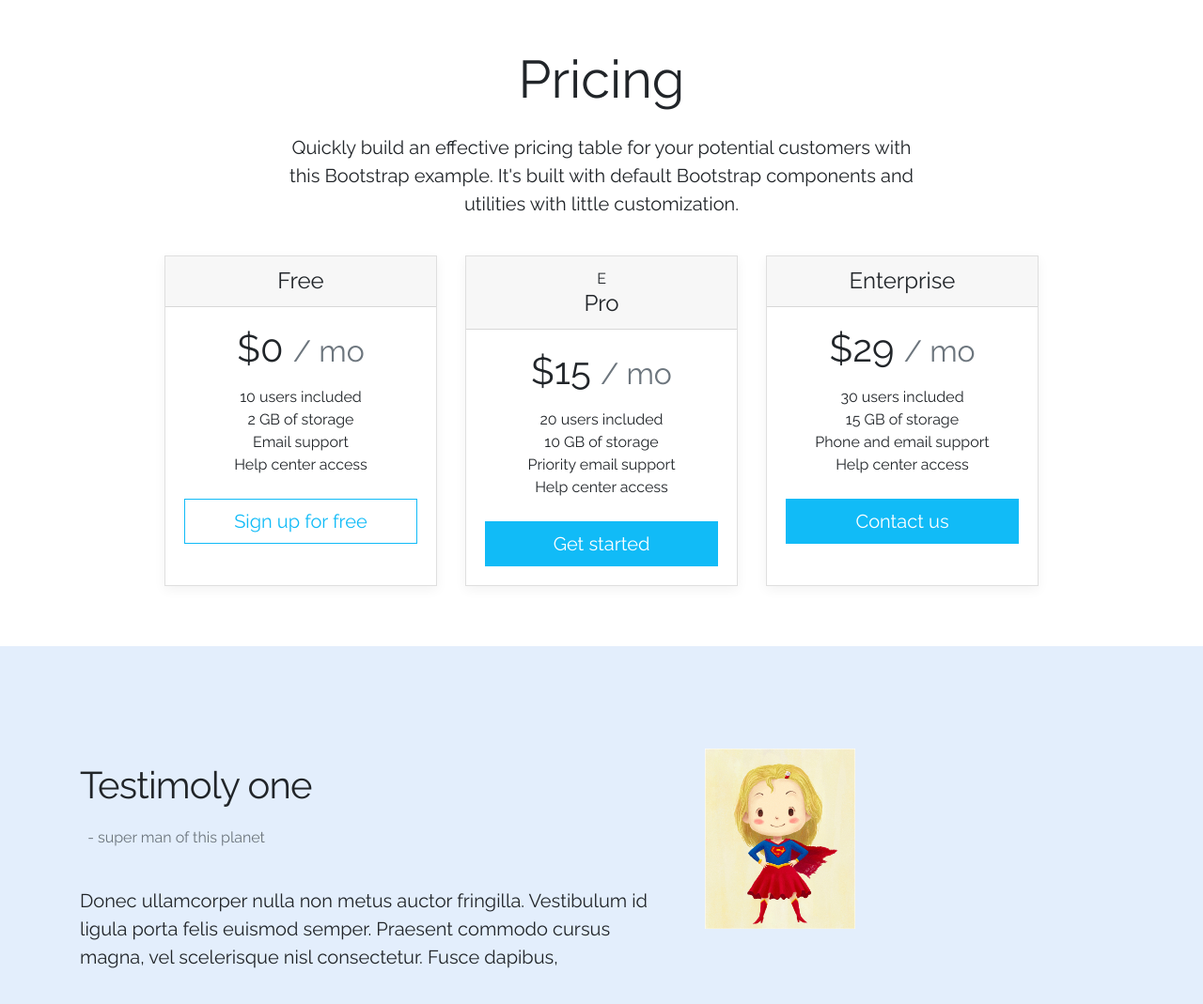
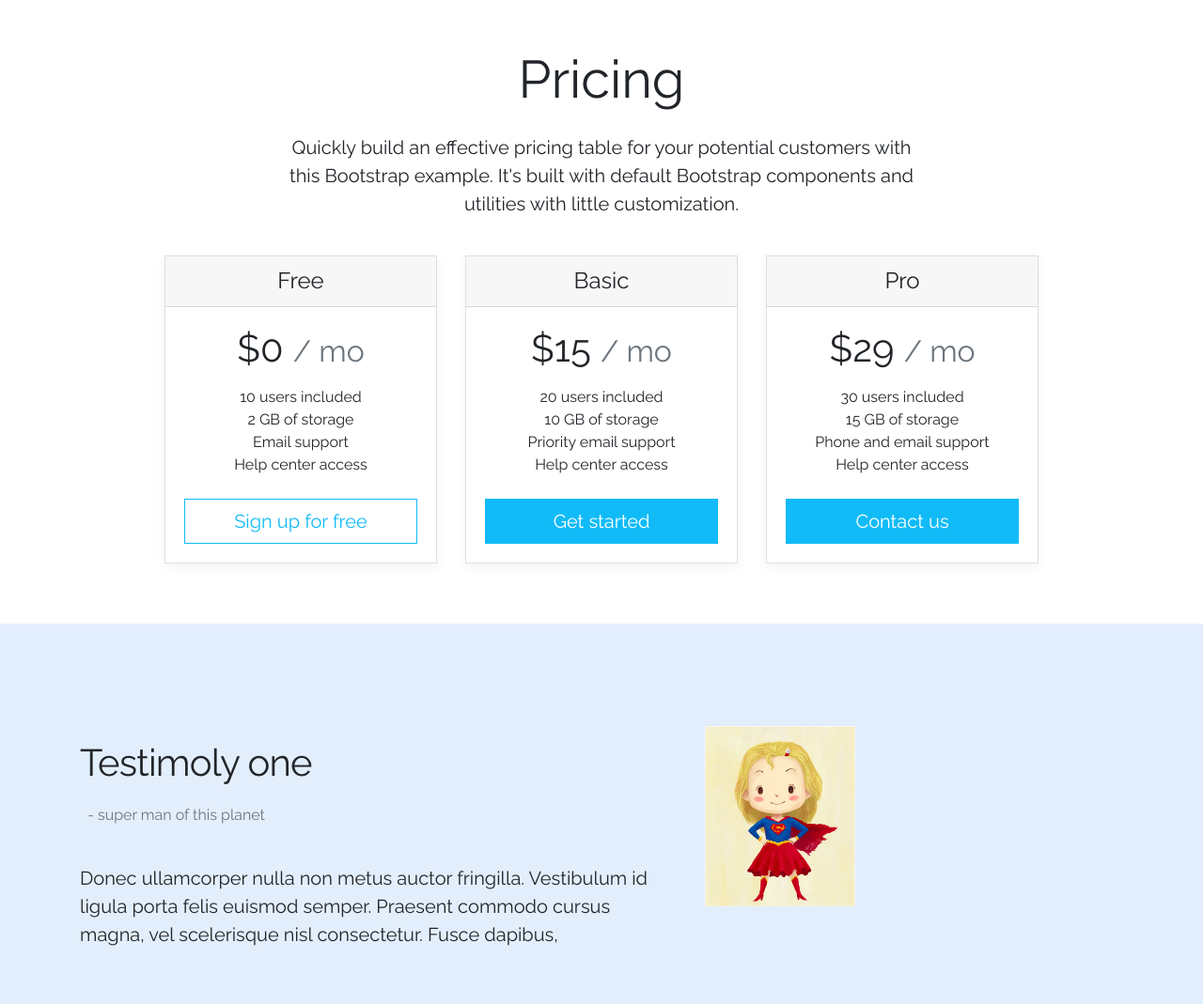
Before and after one commit to Adrianacmy/kmauthorized, a website: page src/index.html in a window 1280 px wide. Shown: the part 1184-2253 px from the top of the page at 94% size. Drawn offline with nearby package versions, Linux system fonts and the light colour scheme.

Commit message:
remove extra e on pricing card

```diff
--- a/src/index.html
+++ b/src/index.html
@@ -123,7 +123,7 @@
             </div><!--/.card mb-4 box-shadow-->
             <div class="card mb-4 box-shadow">
                 <div class="card-header">
-E                    <h4 class="my-0 font-weight-normal">Pro</h4>
+                    <h4 class="my-0 font-weight-normal">Basic</h4>
                 </div>
                 <div class="card-body">
                     <h1 class="card-title">$15 <small class="text-muted">/ mo</small></h1>
@@ -138,7 +138,7 @@ E                    <h4 class="my-0 font-weight-normal">Pro</h4>
             </div>
             <div class="card mb-4 box-shadow">
                 <div class="card-header">
-                    <h4 class="my-0 font-weight-normal">Enterprise</h4>
+                    <h4 class="my-0 font-weight-normal">Pro</h4>
                 </div>
                 <div class="card-body">
                     <h1 class="card-title">$29 <small class="text-muted">/ mo</small></h1>
```
